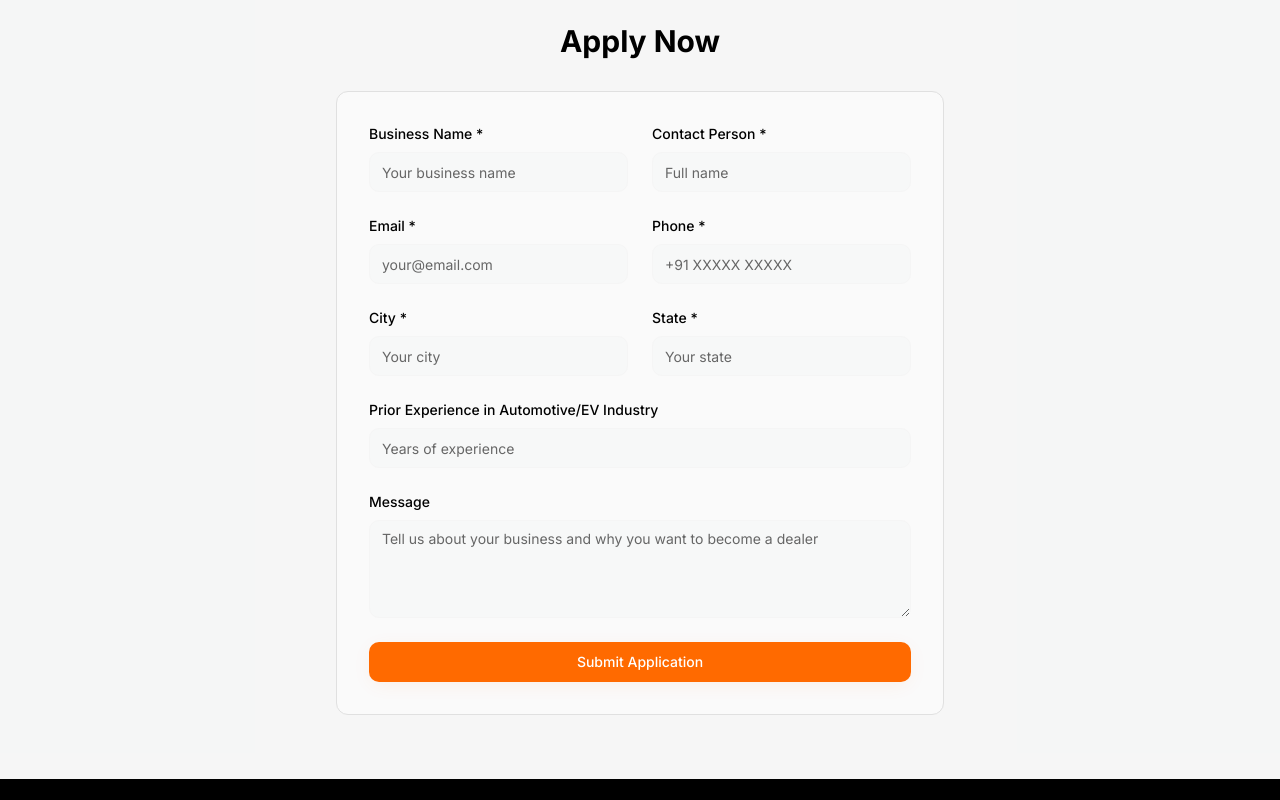
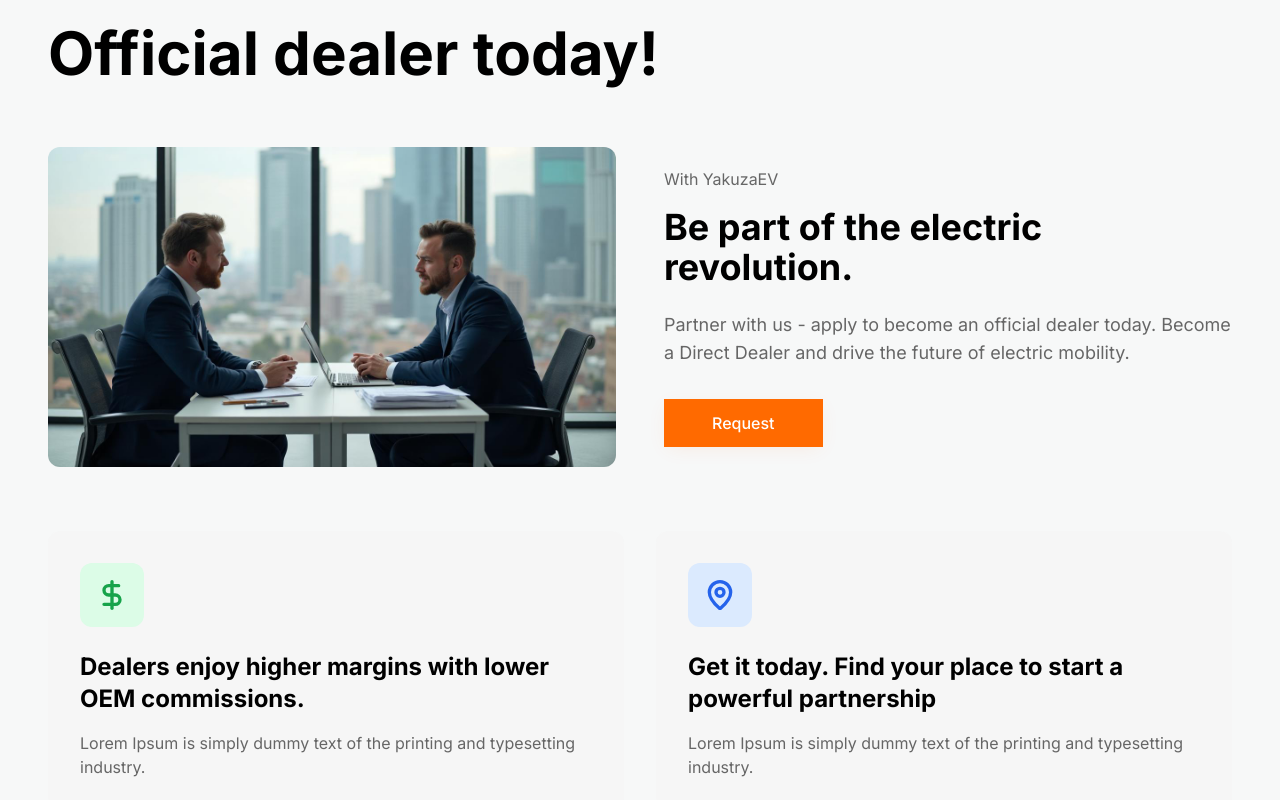
Before and after one commit to Pick-Mi/yakuzaev, a React (Vite) app: page /become-dealer in a window 1280 px wide. Shown: the part 1280-2080 px from the top of the page. Built offline with nearby package versions, Linux system fonts and the light colour scheme; no server answers; the database is empty.

Commit message:
Refactor BecomeDealer page

```diff
--- a/src/pages/BecomeDealer.tsx
+++ b/src/pages/BecomeDealer.tsx
@@ -6,6 +6,8 @@ import { Button } from "@/components/ui/button";
 import { Input } from "@/components/ui/input";
 import { Textarea } from "@/components/ui/textarea";
 import { useToast } from "@/hooks/use-toast";
+import { DollarSign, MapPin } from "lucide-react";
+import dealerMeetingImage from "@/assets/dealer-meeting.jpg";
 
 const BecomeDealer = () => {
   const { toast } = useToast();
@@ -117,130 +119,72 @@ const BecomeDealer = () => {
           </div>
         </section>
 
-        {/* Application Form */}
-        <section id="dealer-application-form" className="py-16 px-4 bg-muted/30">
-          <div className="container mx-auto max-w-2xl">
-            <h2 className="text-3xl font-bold text-center mb-8">Apply Now</h2>
-            <form onSubmit={handleSubmit} className="space-y-6 bg-card p-8 rounded-lg border">
-              <div className="grid md:grid-cols-2 gap-6">
-                <div>
-                  <label htmlFor="businessName" className="block text-sm font-medium mb-2">
-                    Business Name *
-                  </label>
-                  <Input
-                    id="businessName"
-                    name="businessName"
-                    value={formData.businessName}
-                    onChange={handleChange}
-                    required
-                    placeholder="Your business name"
-                  />
-                </div>
+        {/* Official Dealer Section */}
+        <section className="py-16 px-4">
+          <div className="container mx-auto max-w-7xl">
+            <h2 className="text-5xl md:text-6xl font-bold mb-16">Official dealer today!</h2>
 
-                <div>
-                  <label htmlFor="contactPerson" className="block text-sm font-medium mb-2">
-                    Contact Person *
-                  </label>
-                  <Input
-                    id="contactPerson"
-                    name="contactPerson"
-                    value={formData.contactPerson}
-                    onChange={handleChange}
-                    required
-                    placeholder="Full name"
-                  />
-                </div>
-
-                <div>
-                  <label htmlFor="email" className="block text-sm font-medium mb-2">
-                    Email *
-                  </label>
-                  <Input
-                    id="email"
-                    name="email"
-                    type="email"
-                    value={formData.email}
-                    onChange={handleChange}
-                    required
-                    placeholder="your@email.com"
-                  />
-                </div>
-
-                <div>
-                  <label htmlFor="phone" className="block text-sm font-medium mb-2">
-                    Phone *
-                  </label>
-                  <Input
-                    id="phone"
-                    name="phone"
-                    type="tel"
-                    value={formData.phone}
-                    onChange={handleChange}
-                    required
-                    placeholder="+91 XXXXX XXXXX"
-                  />
-                </div>
-
-                <div>
-                  <label htmlFor="city" className="block text-sm font-medium mb-2">
-                    City *
-                  </label>
-                  <Input
-                    id="city"
-                    name="city"
-                    value={formData.city}
-                    onChange={handleChange}
-                    required
-                    placeholder="Your city"
-                  />
-                </div>
-
-                <div>
-                  <label htmlFor="state" className="block text-sm font-medium mb-2">
-                    State *
-                  </label>
-                  <Input
-                    id="state"
-                    name="state"
-                    value={formData.state}
-                    onChange={handleChange}
-                    required
-                    placeholder="Your state"
-                  />
-                </div>
-              </div>
-
-              <div>
-                <label htmlFor="experience" className="block text-sm font-medium mb-2">
-                  Prior Experience in Automotive/EV Industry
-                </label>
-                <Input
-                  id="experience"
-                  name="experience"
-                  value={formData.experience}
-                  onChange={handleChange}
-                  placeholder="Years of experience"
+            {/* Two Column Layout */}
+            <div className="grid lg:grid-cols-2 gap-12 mb-16">
+              {/* Left - Image */}
+              <div className="relative">
+                <img
+                  src={dealerMeetingImage}
+                  alt="Business meeting for dealer partnership"
+                  className="w-full h-full object-cover rounded-lg"
                 />
               </div>
 
-              <div>
-                <label htmlFor="message" className="block text-sm font-medium mb-2">
-                  Message
-                </label>
-                <Textarea
-                  id="message"
-                  name="message"
-                  value={formData.message}
-                  onChange={handleChange}
-                  placeholder="Tell us about your business and why you want to become a dealer"
-                  rows={4}
-                />
+              {/* Right - Content */}
+              <div className="flex flex-col justify-center">
+                <p className="text-muted-foreground mb-4">With YakuzaEV</p>
+                <h3 className="text-3xl md:text-4xl font-bold mb-6">
+                  Be part of the electric revolution.
+                </h3>
+                <p className="text-muted-foreground mb-8 text-lg">
+                  Partner with us - apply to become an official dealer today. Become a Direct Dealer and drive the future of electric mobility.
+                </p>
+                <div>
+                  <Button
+                    onClick={() => {
+                      window.scrollTo({ top: 0, behavior: 'smooth' });
+                    }}
+                    className="px-12 h-12 text-base font-medium rounded-none"
+                  >
+                    Request
+                  </Button>
+                </div>
+              </div>
+            </div>
+
+            {/* Benefit Cards */}
+            <div className="grid md:grid-cols-2 gap-8">
+              {/* Card 1 - Higher Margins */}
+              <div className="bg-muted/30 p-8 rounded-lg">
+                <div className="w-16 h-16 bg-green-100 rounded-lg flex items-center justify-center mb-6">
+                  <DollarSign className="w-8 h-8 text-green-600" strokeWidth={2.5} />
+                </div>
+                <h4 className="text-2xl font-bold mb-4">
+                  Dealers enjoy higher margins with lower OEM commissions.
+                </h4>
+                <p className="text-muted-foreground">
+                  Lorem Ipsum is simply dummy text of the printing and typesetting industry.
+                </p>
               </div>
 
-              <Button type="submit" className="w-full" disabled={isSubmitting}>
-                {isSubmitting ? "Submitting..." : "Submit Application"}
-              </Button>
-            </form>
+              {/* Card 2 - Location */}
+              <div className="bg-muted/30 p-8 rounded-lg">
+                <div className="w-16 h-16 bg-blue-100 rounded-lg flex items-center justify-center mb-6">
+                  <MapPin className="w-8 h-8 text-blue-600" strokeWidth={2.5} />
+                </div>
+                <h4 className="text-2xl font-bold mb-4">
+                  Get it today. Find your place to start a powerful partnership
+                </h4>
+                <p className="text-muted-foreground">
+                  Lorem Ipsum is simply dummy text of the printing and typesetting industry.
+                </p>
+              </div>
+            </div>
           </div>
         </section>
       </main>
```
Also changed, not shown: src/assets/dealer-meeting.jpg (added).
